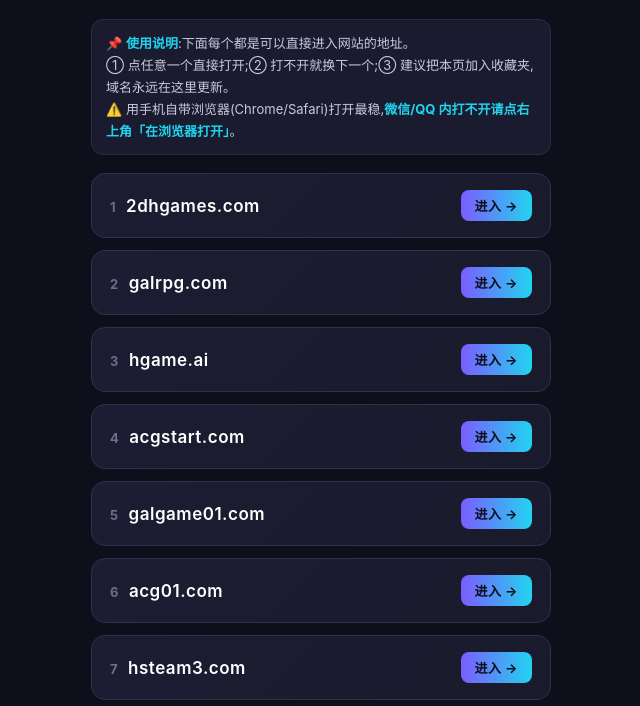
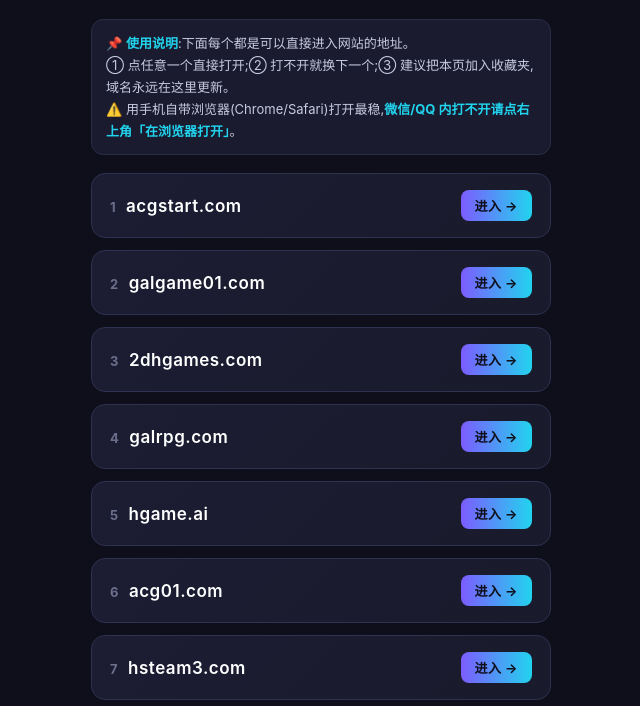
Before and after one commit to 2acg/2acg.github.io, a plain HTML site: page index.html in a window 1280 px wide. Shown: the part 94-800 px from the top of the page, without its empty margins (319-959 px from the left). Drawn offline with Linux system fonts and the light colour scheme.

Commit message:
auto: 刷新可直连备用域名

```diff
--- a/index.html
+++ b/index.html
@@ -16,15 +16,15 @@ a.dom:active{transform:scale(.98)}a.dom .go{font-size:13px;font-weight:700;color
 <div class="sub">收藏本页 ⭐ 任何一个网址打不开,就点下一个 —— 总有一个能进</div>
 <div class="tip">📌 <b>使用说明</b>:下面每个都是可以直接进入网站的地址。<br>① 点任意一个直接打开;② 打不开就换下一个;③ 建议把本页加入收藏夹,域名永远在这里更新。<br>⚠️ 用手机自带浏览器(Chrome/Safari)打开最稳,<b>微信/QQ 内打不开请点右上角「在浏览器打开」</b>。</div>
 <div class="list">
-<a class="dom" href="https://2dhgames.com/" rel="noopener"><span><span class="idx">1</span>2dhgames.com</span><span class="go">进入 →</span></a>
-<a class="dom" href="https://galrpg.com/" rel="noopener"><span><span class="idx">2</span>galrpg.com</span><span class="go">进入 →</span></a>
-<a class="dom" href="https://hgame.ai/" rel="noopener"><span><span class="idx">3</span>hgame.ai</span><span class="go">进入 →</span></a>
-<a class="dom" href="https://acgstart.com/" rel="noopener"><span><span class="idx">4</span>acgstart.com</span><span class="go">进入 →</span></a>
-<a class="dom" href="https://galgame01.com/" rel="noopener"><span><span class="idx">5</span>galgame01.com</span><span class="go">进入 →</span></a>
+<a class="dom" href="https://acgstart.com/" rel="noopener"><span><span class="idx">1</span>acgstart.com</span><span class="go">进入 →</span></a>
+<a class="dom" href="https://galgame01.com/" rel="noopener"><span><span class="idx">2</span>galgame01.com</span><span class="go">进入 →</span></a>
+<a class="dom" href="https://2dhgames.com/" rel="noopener"><span><span class="idx">3</span>2dhgames.com</span><span class="go">进入 →</span></a>
+<a class="dom" href="https://galrpg.com/" rel="noopener"><span><span class="idx">4</span>galrpg.com</span><span class="go">进入 →</span></a>
+<a class="dom" href="https://hgame.ai/" rel="noopener"><span><span class="idx">5</span>hgame.ai</span><span class="go">进入 →</span></a>
 <a class="dom" href="https://acg01.com/" rel="noopener"><span><span class="idx">6</span>acg01.com</span><span class="go">进入 →</span></a>
 <a class="dom" href="https://hsteam3.com/" rel="noopener"><span><span class="idx">7</span>hsteam3.com</span><span class="go">进入 →</span></a>
 <a class="dom" href="https://hsteam6.com/" rel="noopener"><span><span class="idx">8</span>hsteam6.com</span><span class="go">进入 →</span></a>
 </div>
 <div class="foot">本页地址固定不变 · 域名自动更新<br><span class="copy" id="cp">📋 复制全部网址</span></div>
-<script>var D=["2dhgames.com","galrpg.com","hgame.ai","acgstart.com","galgame01.com","acg01.com","hsteam3.com","hsteam6.com"];document.getElementById('cp').onclick=function(){var t=D.map(function(d){return 'https://'+d;}).join('\n');navigator.clipboard&&navigator.clipboard.writeText(t);this.textContent='✅ 已复制';};</script>
+<script>var D=["acgstart.com","galgame01.com","2dhgames.com","galrpg.com","hgame.ai","acg01.com","hsteam3.com","hsteam6.com"];document.getElementById('cp').onclick=function(){var t=D.map(function(d){return 'https://'+d;}).join('\n');navigator.clipboard&&navigator.clipboard.writeText(t);this.textContent='✅ 已复制';};</script>
 </body></html>
```
